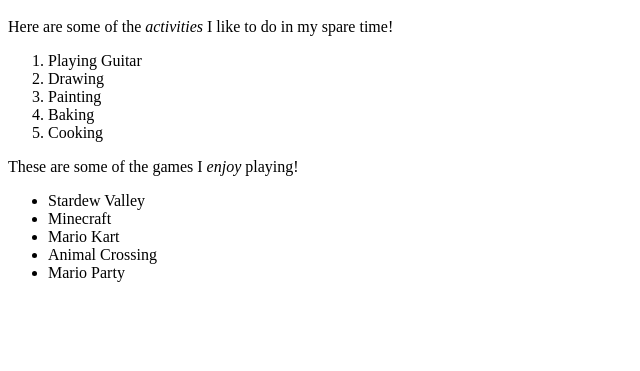
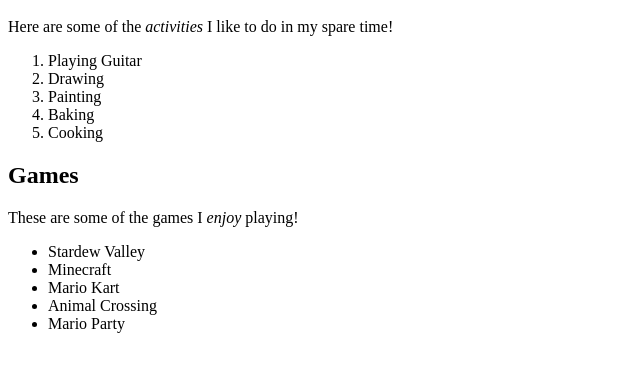
Before and after one commit to VictoriaO77/html-, a plain HTML site: page index.html in a window 1280 px wide. Shown: the part 109-480 px from the top of the page, without its empty margins (0-640 px from the left). Drawn offline with Linux system fonts and the light colour scheme.

Commit message:
Added header

```diff
--- a/index.html
+++ b/index.html
@@ -23,6 +23,7 @@
 
         <li>Cooking</li>
     </ol>
+<h2><strong>Games</strong></h2>
 <p>These are some of the games I <em>enjoy</em> playing!</p>
     <ul>
         <li>Stardew Valley</li>
```
